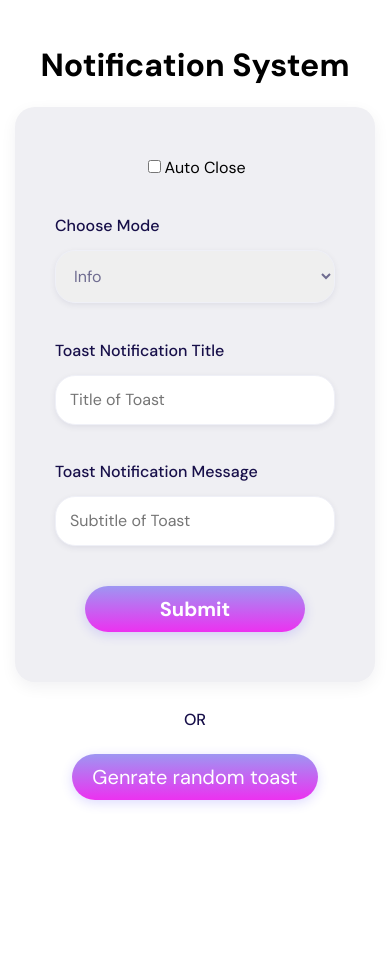
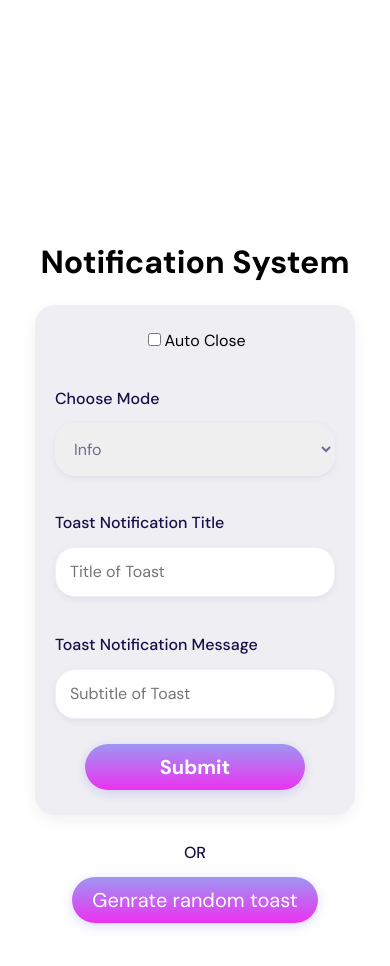
Before and after one commit to Devansh-365/notify, a Next.js app: page / in a window 390 px wide. Shown: the top 966 px of the page. Before the commit the page ends 844 px from the top, so only its background shows below. Built offline with nearby package versions, Linux system fonts and the light colour scheme.

Commit message:
:lipstick: Fix UI
fix UI

```diff
--- a/styles/Home.module.css
+++ b/styles/Home.module.css
@@ -8,6 +8,7 @@
   flex-direction: column;
   justify-content: center;
   font-family: 'DM Sans', sans-serif;
+  background-color: white;
 }
 
 .main h1 {
@@ -89,8 +90,31 @@
 }
 
 @media only screen and (max-width: 720px) {
+  .main {
+    margin-top: 80px;
+  }
+
   .content {
     padding: 50px 40px;
     margin: 0px 20px;
   }
+
+  .content form button{
+    margin-top: 15px;
+  }
+
+  .btn{
+    margin-top: 10px;
+  }
 }
+
+@media only screen and (max-width: 420px) {
+  .main {
+    margin-top: 160px;
+  }
+
+  .content {
+    padding: 25px 20px;
+    margin: 0px 10px;
+  }
+}
```
